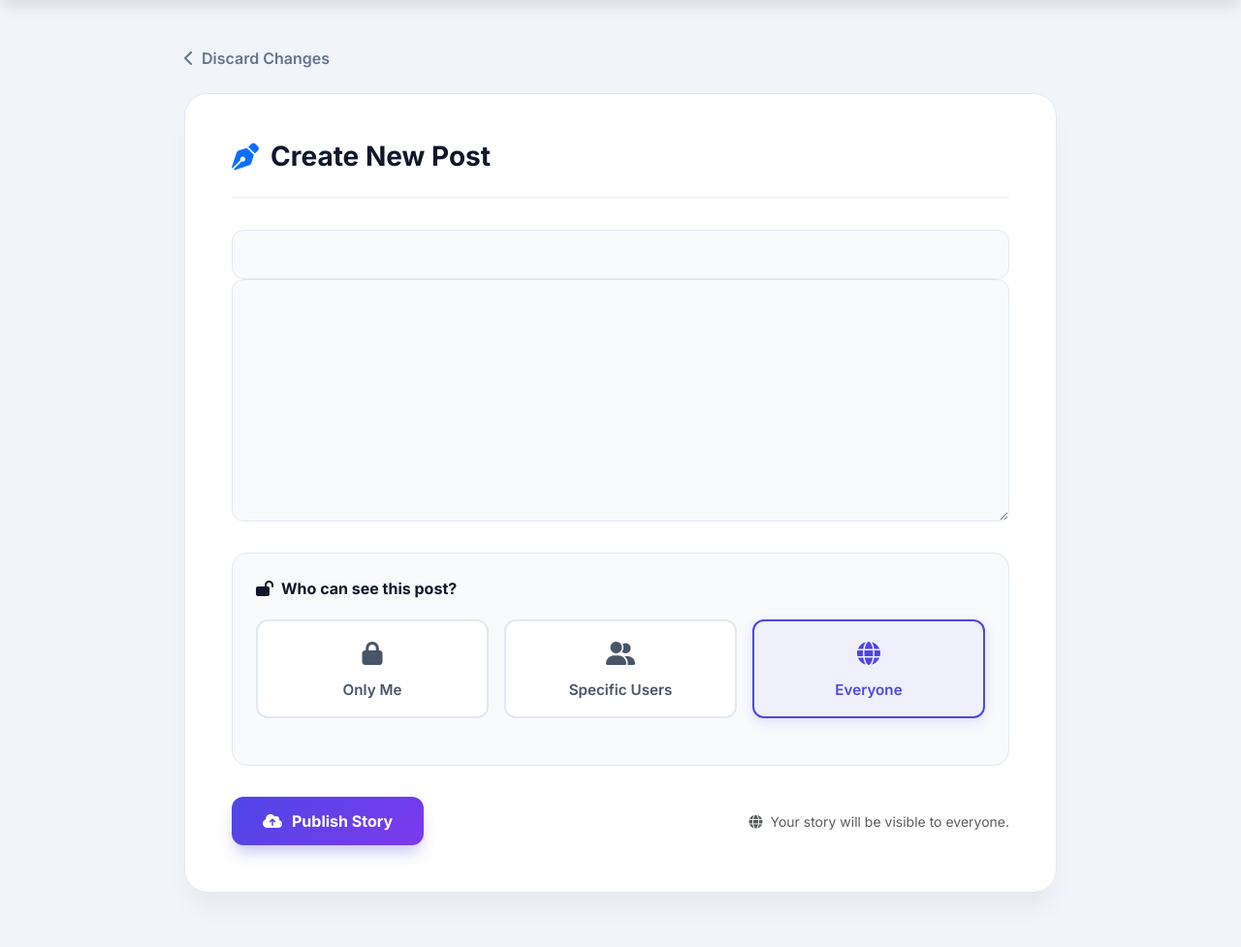
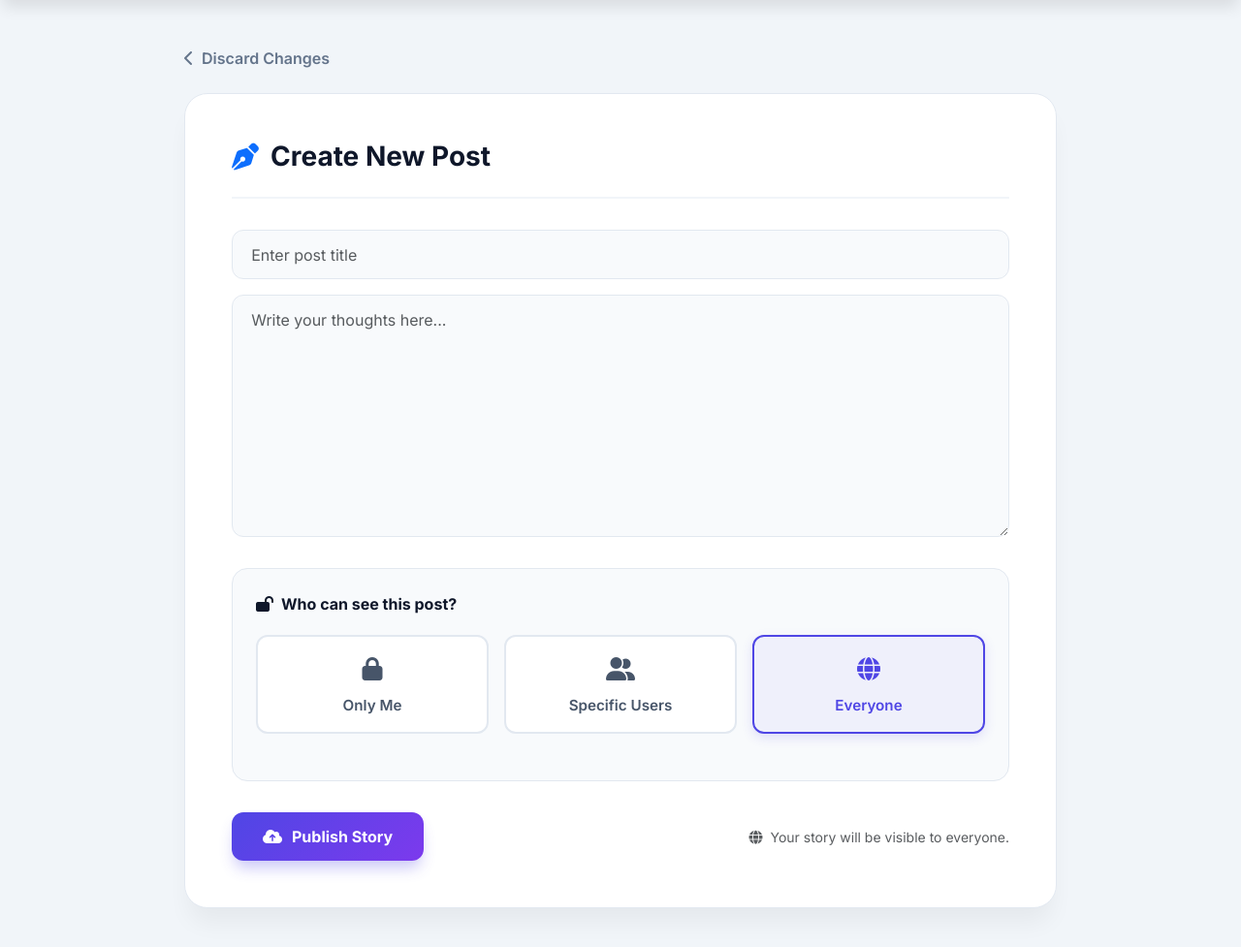
Before and after one commit to abrarfahimabir/Ostad.Blog, a Django app: page /post/new/ in a window 1280 px wide. Shown: the part 69-1046 px from the top of the page at 97% size. Run offline with Django 5.2, Linux system fonts and the light colour scheme; a user stored in the database is signed in; data comes from the database, SQL or seed files in the repository; some libraries are stand-ins or nearby versions.

Commit message:
Enhance form styling and improve placeholder logic in post form

```diff
--- a/templates/posts/post_form.html
+++ b/templates/posts/post_form.html
@@ -60,6 +60,10 @@
         background-color: #f8fafc;
         font-size: 1rem;
         transition: all 0.3s ease;
+    }
+
+    .form-group-wrapper .form-control {
+        margin-bottom: 1rem;
     }
 
     .form-group-wrapper input:focus,
@@ -369,13 +373,17 @@
         inputs.forEach(input => {
             input.classList.add('form-control');
 
-            // Add custom placeholders based on labels
-            const label = input.parentElement.querySelector('label');
-            if (label) {
-                if (input.tagName.toLowerCase() === 'textarea') {
-                    input.placeholder = "Write your thoughts here...";
-                } else {
-                    input.placeholder = "Enter " + label.innerText.replace(':', '');
+            // Add custom placeholders based on labels, fallback for empty labels
+            if (input.tagName.toLowerCase() === 'textarea') {
+                input.placeholder = input.value || "Write your thoughts here...";
+            } else if (input.name === 'title') {
+                input.placeholder = input.value || "Enter post title";
+            } else if (input.name === 'content') {
+                input.placeholder = input.value || "Enter post content";
+            } else {
+                const label = input.parentElement.querySelector('label');
+                if (label) {
+                    input.placeholder = input.value || "Enter " + label.innerText.replace(':', '');
                 }
             }
         });
```
